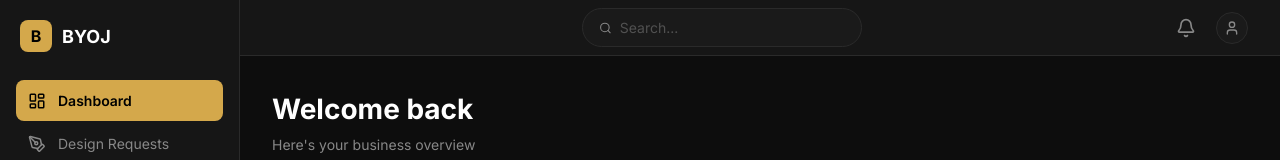
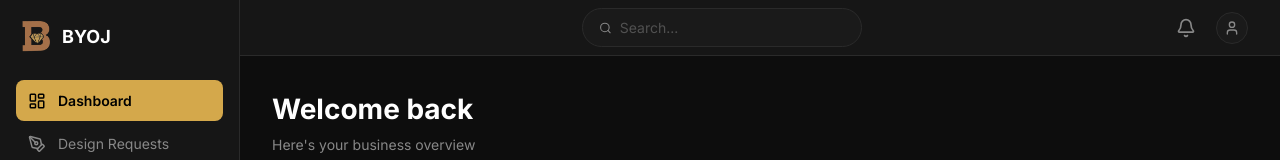
Before and after one commit to Maruf346/BYOJ_Dashboard, a React (Vite) app: page / in a window 1280 px wide. Shown: the top 160 px of the page. Built offline with nearby package versions, Linux system fonts and the light colour scheme.

Commit message:
feat: add logo

```diff
--- a/src/app/components/Sidebar.tsx
+++ b/src/app/components/Sidebar.tsx
@@ -47,23 +47,7 @@ export function Sidebar({ activePage, onNavigate }: SidebarProps) {
     >
       {/* Logo */}
       <div style={{ display: 'flex', alignItems: 'center', gap: '10px', marginBottom: '28px', padding: '0 4px' }}>
-        <div
-          style={{
-            width: '32px',
-            height: '32px',
-            backgroundColor: '#D4A84B',
-            borderRadius: '8px',
-            display: 'flex',
-            alignItems: 'center',
-            justifyContent: 'center',
-            fontWeight: '700',
-            color: '#000',
-            fontSize: '16px',
-            flexShrink: 0,
-          }}
-        >
-          B
-        </div>
+        <img src="/logo.png" alt="Logo" style={{ width: '32px', height: '32px', objectFit: 'contain' }} />
         <span style={{ color: '#FFFFFF', fontWeight: '700', fontSize: '18px' }}>BYOJ</span>
       </div>
 
```
Also changed, not shown: public/logo.png (added), 1 other file (tests, documents, lock files or other folders).
